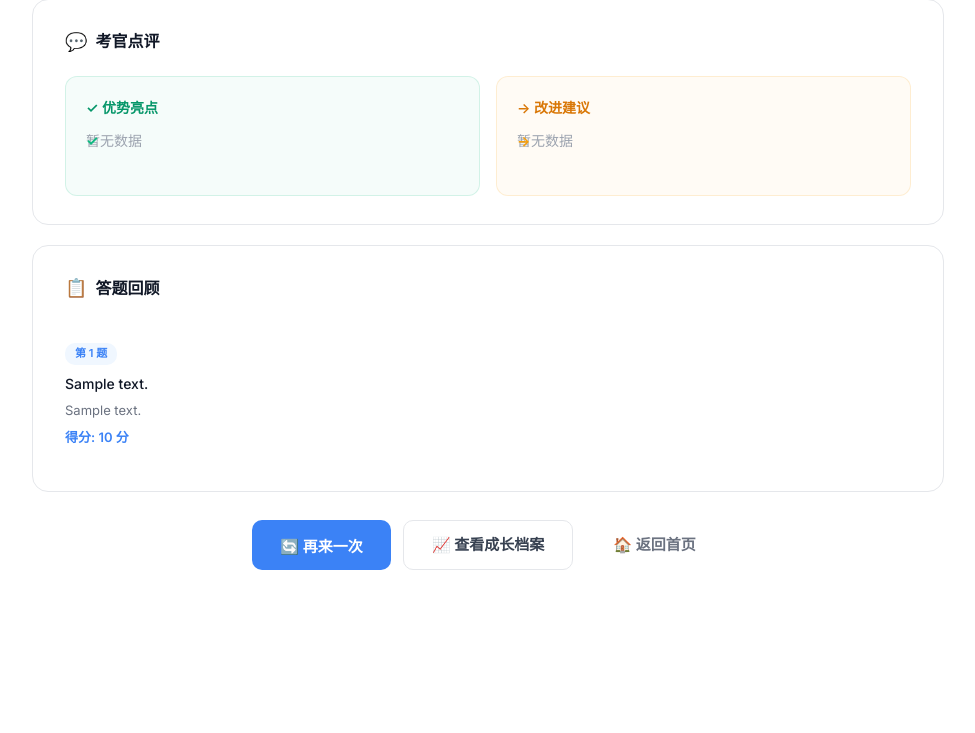
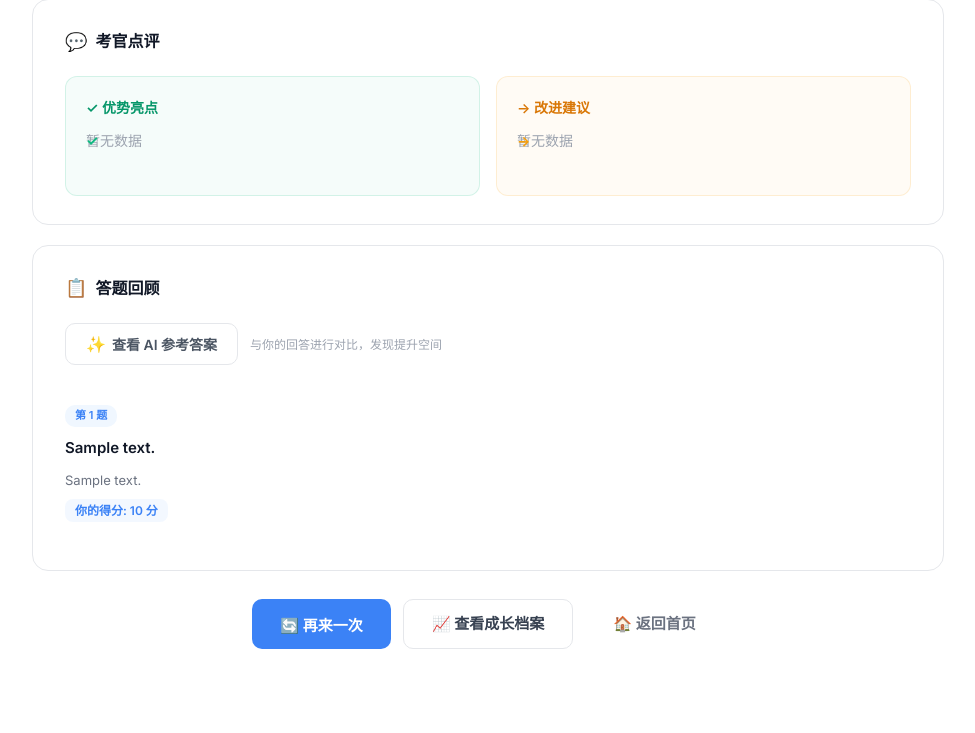
Before and after one commit to zhousirui0714/mianshiguan, a Flask app: page /result/1 in a window 1280 px wide. Shown: the part 633-1366 px from the top of the page, without its empty margins (152-1127 px from the left). Before the commit the page ends 1203 px from the top, so only its background shows below. Run offline with Flask 3, Linux system fonts and the light colour scheme; data comes from the database, SQL or seed files in the repository; tables that the repository leaves empty hold one stand-in row (values such as "Sample post"); some libraries are stand-ins or nearby versions.

Commit message:
feat: 面试结果页新增AI参考答案对比功能
- LLMClient新增generate_model_answer()方法，调用DeepSeek生成高质量参考回答
- 新增POST /api/examiner/model-answers接口，批量生成AI答案
- 结果页答题回顾区新增「查看AI参考答案」按钮
- 用户回答与AI答案并排对比展示，便于发现差距
- STAR法则指导AI生成结构化高质量答案

Co-Authored-By: Claude Opus 4.8 <noreply@anthropic.com>

```diff
--- a/src/services/llm_client.py
+++ b/src/services/llm_client.py
@@ -878,5 +878,73 @@ class LLMClient:
             raise Exception(f"LLM API调用失败: {str(e)}")
 
 
+    # ==================== AI 参考答案生成 ====================
+
+    def generate_model_answer(self, question: str, scenario_id: str = "",
+                              user_background: str = "") -> str:
+        """
+        生成一道面试题的 AI 参考答案
+
+        Args:
+            question: 面试问题
+            scenario_id: 场景 ID（用于适配风格）
+            user_background: 用户背景（让答案更有针对性）
+
+        Returns:
+            AI 生成的参考答案文本
+        """
+        profile = EXAMINER_PROFILES.get(scenario_id, EXAMINER_PROFILES["job_interview"])
+        scenario_name = profile["title"]
+
+        context_hint = ""
+        if user_background:
+            # 只取最关键的行避免 prompt 过长
+            lines = [l.strip() for l in user_background.split("\n") if l.strip()
+                     and any(l.startswith(p) for p in
+                             ["目标岗位", "目标公司", "个人简历", "报考", "目标院校", "目标专业"])]
+            if lines:
+                context_hint = "【用户背景】\n" + "\n".join(lines[:6]) + "\n\n"
+
+        system_prompt = f"""你是一位经验丰富的{scenario_name}面试辅导专家。
+
+{context_hint}请针对以下面试问题，生成一份高质量的参考答案。
+
+要求：
+1. 使用 STAR 法则（情境-任务-行动-结果）结构回答（适用于行为类问题）
+2. 内容要具体、有深度，展示真实的技术能力和思考过程
+3. 语气专业自信，但不傲慢
+4. 长度控制在 150-300 字，不要太长
+5. 直接输出答案内容，不要包含"参考答案："之类的标题前缀
+6. 不要使用 markdown 格式，用纯文本"""
+
+        headers = {
+            "Authorization": f"Bearer {self.api_key}",
+            "Content-Type": "application/json"
+        }
+
+        payload = {
+            "model": LLM_MODEL,
+            "messages": [
+                {"role": "system", "content": system_prompt},
+                {"role": "user", "content": f"面试问题：{question}\n\n请生成参考答案。"}
+            ],
+            "temperature": 0.5,
+            "max_tokens": 800
+        }
+
+        try:
+            with httpx.Client(timeout=httpx.Timeout(self.timeout)) as client:
+                response = client.post(self.api_url, headers=headers, json=payload)
+                response.raise_for_status()
+                response_data = response.json()
+
+                if "choices" in response_data and len(response_data["choices"]) > 0:
+                    return response_data["choices"][0]["message"]["content"].strip()
+                return ""
+        except Exception as e:
+            print(f"[LLM] 生成参考答案失败: {e}")
+            return ""
+
+
 # 导出
 __all__ = ["LLMClient", "LLM_TIMEOUT", "FALLBACK_QUESTIONS", "EXAMINER_PROFILES"]
--- a/src/web/blueprints/api_examiner.py
+++ b/src/web/blueprints/api_examiner.py
@@ -753,6 +753,43 @@ def get_examiners():
     return jsonify({'success': True, 'data': EXAMINER_PROFILES})
 
 
+@examiner_bp.route('/examiner/model-answers', methods=['POST'])
+def generate_model_answers():
+    """为一组面试问题生成 AI 参考答案"""
+    try:
+        data = request.get_json()
+        questions = data.get('questions', [])
+        scenario_id = data.get('scenario_id', 'job_interview')
+        user_background = data.get('user_background', '')
+
+        if not questions:
+            return jsonify({'success': False, 'error': '缺少问题列表'}), 400
+
+        answers = []
+        for q in questions:
+            q_text = q.get('question', '') if isinstance(q, dict) else str(q)
+            round_num = q.get('round', 0) if isinstance(q, dict) else 0
+
+            model_answer = deps.llm_client.generate_model_answer(
+                question=q_text,
+                scenario_id=scenario_id,
+                user_background=user_background,
+            )
+
+            answers.append({
+                'round': round_num,
+                'question': q_text,
+                'model_answer': model_answer or '（AI 暂未生成参考答案）',
+            })
+
+        return jsonify({'success': True, 'answers': answers})
+
+    except Exception as e:
+        print(f"[model_answers] 生成失败: {e}")
+        traceback.print_exc()
+        return jsonify({'success': False, 'error': str(e)}), 500
+
+
 def _ensure_user(user_id):
     """确保用户存在于数据库"""
     if not deps.db.get_user(user_id):
--- a/templates/interview_result.html
+++ b/templates/interview_result.html
@@ -286,9 +286,44 @@
   line-height: 1.4;
 }
 
+/* ========== AI 答案按钮 ========== */
+.ai-answer-bar {
+  display: flex;
+  align-items: center;
+  gap: 12px;
+  margin-bottom: 16px;
+}
+
+.btn-ai {
+  display: inline-flex;
+  align-items: center;
+  gap: 6px;
+  padding: 10px 20px;
+  border-radius: 10px;
+  font-size: 14px;
+  font-weight: 600;
+  cursor: pointer;
+  border: 1px solid var(--gray-200);
+  background: #fff;
+  color: var(--gray-600);
+  font-family: inherit;
+  transition: all 0.2s;
+}
+.btn-ai:hover {
+  border-color: var(--blue-300);
+  color: var(--blue-600);
+  background: var(--blue-50);
+}
+.btn-ai.loading { pointer-events: none; opacity: 0.7; }
+.btn-ai .ai-sparkle { font-size: 16px; }
+.ai-answer-bar .ai-hint {
+  font-size: 12px;
+  color: var(--gray-400);
+}
+
 /* ========== 答题回顾 ========== */
 .answer-card {
-  padding: 16px 0;
+  padding: 20px 0;
   border-bottom: 1px solid var(--gray-100);
 }
 .answer-card:last-child { border-bottom: none; }
@@ -301,31 +336,98 @@
   background: var(--blue-50);
   padding: 2px 10px;
   border-radius: 10px;
-  margin-bottom: 8px;
+  margin-bottom: 10px;
 }
 
 .answer-card .q-text {
-  font-size: 14px;
+  font-size: 15px;
   color: var(--gray-900);
-  font-weight: 500;
-  margin-bottom: 6px;
+  font-weight: 600;
+  margin-bottom: 12px;
+  line-height: 1.5;
 }
 
-.answer-card .a-text {
-  font-size: 13px;
-  color: var(--gray-500);
-  line-height: 1.5;
-  margin-bottom: 6px;
-  display: -webkit-box;
-  -webkit-line-clamp: 3;
-  -webkit-box-orient: vertical;
-  overflow: hidden;
+/* 用户回答和 AI 参考答案并排 */
+.answer-compare {
+  display: grid;
+  grid-template-columns: 1fr 1fr;
+  gap: 12px;
 }
 
+.answer-col {
+  border-radius: 10px;
+  padding: 14px 16px;
+  font-size: 13px;
+  line-height: 1.6;
+}
+
+.answer-col.user-answer {
+  background: var(--gray-50);
+  border: 1px solid var(--gray-100);
+}
+
+.answer-col.model-answer {
+  background: rgba(59, 130, 246, 0.03);
+  border: 1px solid rgba(59, 130, 246, 0.12);
+}
+
+.answer-col .col-label {
+  font-size: 11px;
+  font-weight: 600;
+  text-transform: uppercase;
+  letter-spacing: 0.05em;
+  margin-bottom: 6px;
+  display: flex;
+  align-items: center;
+  gap: 4px;
+}
+.answer-col.user-answer .col-label { color: var(--gray-400); }
+.answer-col.model-answer .col-label { color: var(--blue-500); }
+
+.answer-col .col-text {
+  color: var(--gray-600);
+  white-space: pre-wrap;
+  word-break: break-word;
+}
+.answer-col.model-answer .col-text { color: var(--gray-700); }
+
 .answer-card .a-score {
-  font-size: 13px;
+  display: inline-block;
+  margin-top: 8px;
+  font-size: 12px;
   font-weight: 600;
   color: var(--blue-500);
+  background: rgba(59, 130, 246, 0.06);
+  padding: 2px 10px;
+  border-radius: 8px;
+}
+
+/* AI 答案加载动画 */
+.ai-loading-placeholder {
+  display: flex;
+  align-items: center;
+  gap: 8px;
+  color: var(--gray-400);
+  font-size: 12px;
+}
+.ai-dot-pulse {
+  display: flex; gap: 4px;
+}
+.ai-dot-pulse span {
+  width: 5px; height: 5px;
+  background: var(--blue-400);
+  border-radius: 50%;
+  animation: dotBounce 1.2s infinite ease-in-out;
+}
+.ai-dot-pulse span:nth-child(2) { animation-delay: 0.2s; }
+.ai-dot-pulse span:nth-child(3) { animation-delay: 0.4s; }
+@keyframes dotBounce {
+  0%, 80%, 100% { opacity: 0.2; transform: scale(0.8); }
+  40% { opacity: 1; transform: scale(1); }
+}
+
+@media (max-width: 768px) {
+  .answer-compare { grid-template-columns: 1fr; }
 }
 
 /* ========== 操作按钮 ========== */
@@ -554,6 +656,12 @@
     <!-- 答题回顾 -->
     <div class="result-card" id="answersSection" style="display:none;">
       <div class="section-heading"><span class="ico">📋</span> 答题回顾</div>
+      <div class="ai-answer-bar" id="aiAnswerBar" style="display:none;">
+        <button class="btn-ai" id="btnLoadAI" onclick="loadAIAnswers()">
+          <span class="ai-sparkle">✨</span> 查看 AI 参考答案
+        </button>
+        <span class="ai-hint">与你的回答进行对比，发现提升空间</span>
+      </div>
       <div id="answersList"></div>
     </div>
 
@@ -756,19 +864,99 @@
   }
 
   // ========== 答题回顾 ==========
+  var _cachedAnswers = [];  // 缓存答案数据，供 AI 按钮使用
+  var _modelAnswersLoaded = false;
+
   function renderAnswers(answers) {
     var section = $('answersSection');
     var list = $('answersList');
     section.style.display = 'block';
+    _cachedAnswers = answers;
+
+    // 显示 AI 按钮（有题目且未加载过 AI 答案时）
+    $('aiAnswerBar').style.display = answers.length > 0 ? 'flex' : 'none';
 
     list.innerHTML = answers.map(function(a) {
-      return '<div class="answer-card">' +
+      return '<div class="answer-card" id="ansCard-' + (a.round || 0) + '">' +
         '<div class="round-tag">第 ' + (a.round || '?') + ' 题</div>' +
         '<div class="q-text">' + esc(a.question || '(无题目)') + '</div>' +
-        '<div class="a-text">' + esc(a.answer || '') + '</div>' +
-        (a.score != null ? '<div class="a-score">得分: ' + a.score + ' 分</div>' : '') +
+        '<div class="a-text" style="font-size:13px;color:var(--gray-500);line-height:1.5;">' +
+          esc(a.answer || '(未作答)') +
+        '</div>' +
+        (a.score != null ? '<div class="a-score">你的得分: ' + a.score + ' 分</div>' : '') +
+        '<div class="model-answer-slot" id="modelSlot-' + (a.round || 0) + '"></div>' +
       '</div>';
     }).join('');
+  }
+
+  // ========== AI 参考答案 ==========
+  window.loadAIAnswers = function() {
+    if (_modelAnswersLoaded) return;
+    var btn = $('btnLoadAI');
+    btn.classList.add('loading');
+    btn.innerHTML = '<span class="ai-sparkle">⏳</span> AI 正在生成参考答案...';
+
+    // 准备题目列表
+    var questions = _cachedAnswers.map(function(a) {
+      return { question: a.question || '', round: a.round || 0 };
+    }).filter(function(q) { return q.question; });
+
+    fetch('/api/examiner/model-answers', {
+      method: 'POST',
+      headers: { 'Content-Type': 'application/json' },
+      body: JSON.stringify({
+        questions: questions,
+        scenario_id: window._resultScenarioId || 'job_interview',
+        user_background: ''  // 可选：传入用户背景
+      })
+    })
+    .then(function(r) { return r.json(); })
+    .then(function(resp) {
+      if (resp.success && resp.answers) {
+        injectModelAnswers(resp.answers);
+        _modelAnswersLoaded = true;
+        btn.style.display = 'none';
+        $('aiAnswerBar').querySelector('.ai-hint').textContent = '✅ AI 参考答案已生成，对比看看差距吧';
+      } else {
+        btn.classList.remove('loading');
+        btn.innerHTML = '<span class="ai-sparkle">⚠️</span> 生成失败，点击重试';
+      }
+    })
+    .catch(function() {
+      btn.classList.remove('loading');
+      btn.innerHTML = '<span class="ai-sparkle">⚠️</span> 网络错误，点击重试';
+    });
+  };
+
+  function injectModelAnswers(modelAnswers) {
+    modelAnswers.forEach(function(ma) {
+      var roundNum = ma.round || 0;
+      var card = document.getElementById('ansCard-' + roundNum);
+      var slot = document.getElementById('modelSlot-' + roundNum);
+      if (!card || !slot) return;
+
+      var userAnswerEl = card.querySelector('.a-text');
+      var userAnswer = userAnswerEl ? userAnswerEl.textContent : '';
+      var scoreEl = card.querySelector('.a-score');
+      var scoreHtml = scoreEl ? scoreEl.outerHTML : '';
+
+      // 用对比布局替换原有内容
+      var roundTagHtml = card.querySelector('.round-tag').outerHTML;
+      var qTextHtml = card.querySelector('.q-text').outerHTML;
+
+      card.innerHTML = roundTagHtml + qTextHtml +
+        '<div class="answer-compare">' +
+          '<div class="answer-col user-answer">' +
+            '<div class="col-label">👤 你的回答</div>' +
+            '<div class="col-text">' + esc(userAnswer || '(未作答)') + '</div>' +
+          '</div>' +
+          '<div class="answer-col model-answer">' +
+            '<div class="col-label">✨ AI 参考答案</div>' +
+            '<div class="col-text">' + esc(ma.model_answer || '') + '</div>' +
+          '</div>' +
+        '</div>' +
+        scoreHtml;
+    });
   }
 
   function esc(str) {
```
